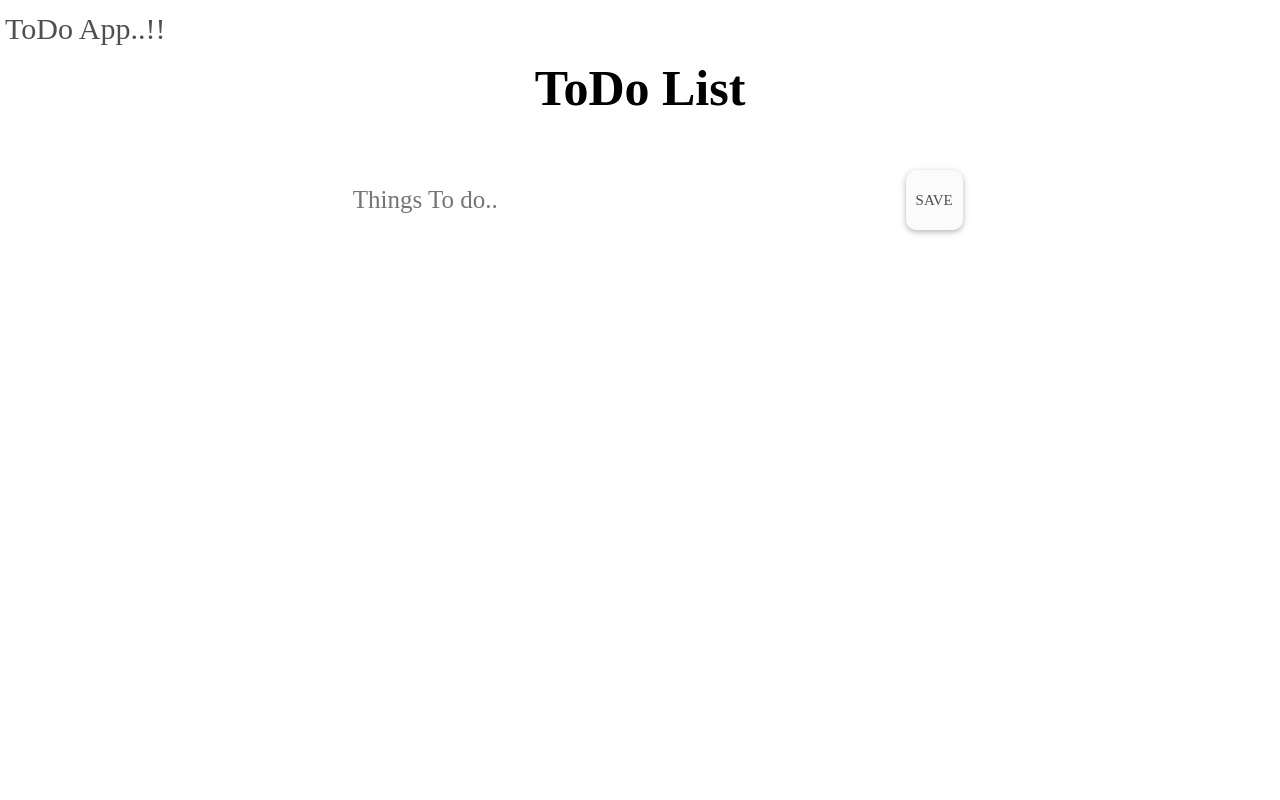
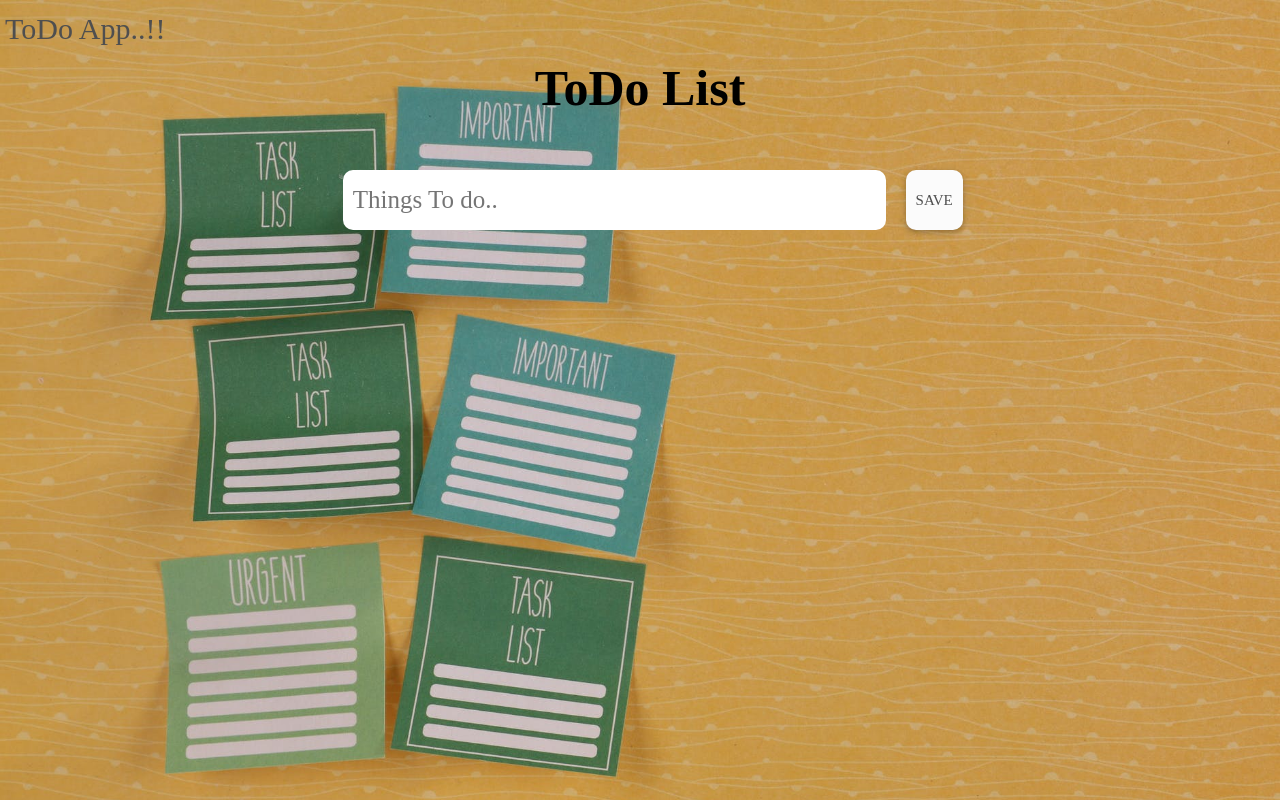
Before and after one commit to irushikeshb/ToDo-List-Project, a plain HTML site: page index.html in a window 1280 px wide. Drawn offline with nearby package versions, Linux system fonts and the light colour scheme; a web font is replaced by a local one.

Commit message:
Style updated

```diff
--- a/css/indexstyle.scss
+++ b/css/indexstyle.scss
@@ -7,8 +7,8 @@
     font-family: 'Hina Mincho', serif;
 }
 body{
-    height: 100vh;
-    background-image: url(/JS_Project/p1/back3g.jpeg);
+    height: 100%;
+    background-image: url(../back3g.jpeg);
     background-repeat: no-repeat;
     background-size: cover;
     nav{
```
Also changed, not shown: index.html (+1 -2 lines), css/indexstyle.css, 1 other file.
